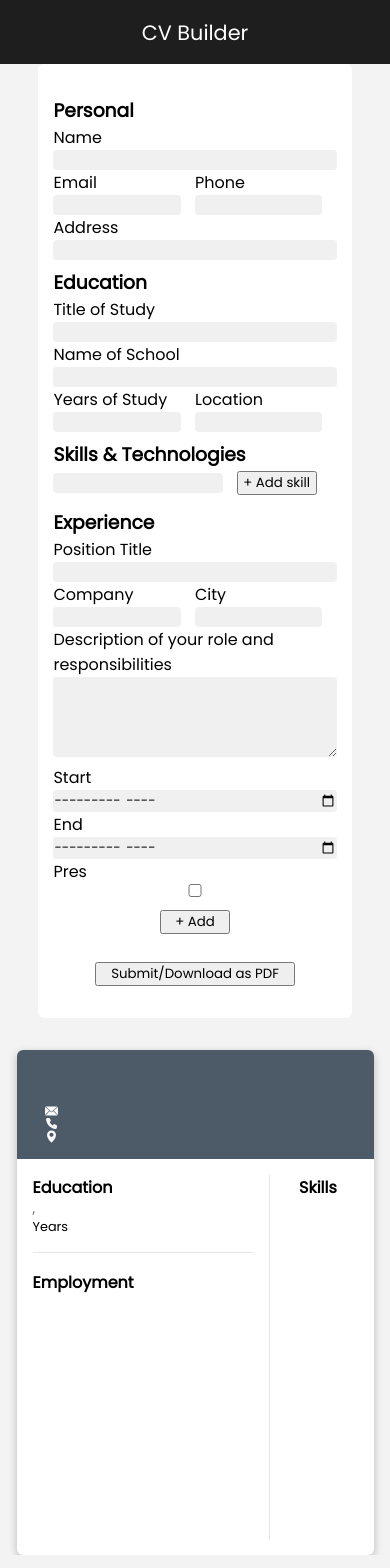
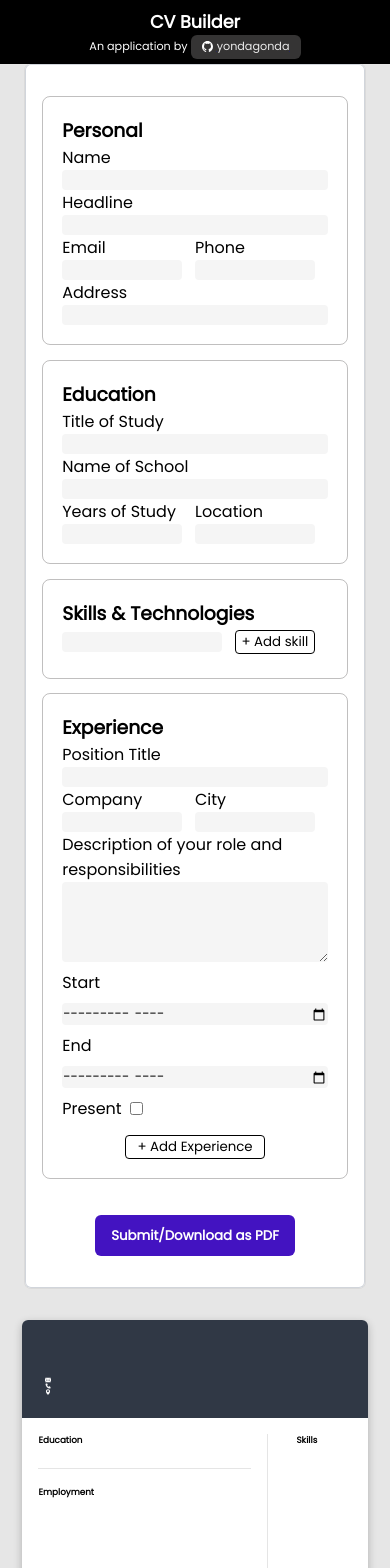
Before and after one commit to yondagonda/Project-CV-Application, a React (Create React App) app: page / in a window 390 px wide. Shown: the top 1568 px of the page. Built offline with nearby package versions, Linux system fonts and the light colour scheme.

Commit message:
release version 1.0.0

```diff
--- a/src/App.js
+++ b/src/App.js
@@ -5,6 +5,7 @@ import Education from './components/education';
 import { Experience, AddExperienceToForm } from './components/experience';
 import { Skills, SkillsForm } from './components/skills';
 import uniqid from 'uniqid';
+import githubIcon from './img/github.svg';
 
 class App extends Component {
   constructor() {
@@ -12,6 +13,7 @@ class App extends Component {
 
     this.state = {
       nameInput: { text: '' },
+      headlineInput: { text: ' ' },
       emailInput: { text: '' },
       phoneInput: { text: '' },
       addressInput: { text: '' },
@@ -45,7 +47,6 @@ class App extends Component {
   };
 
   handlePresentChange = () => {
-    console.log(this.state.experienceInput);
     this.setState((prevState) => ({
       experienceInput: {
         ...prevState.experienceInput,
@@ -141,7 +142,6 @@ class App extends Component {
       },
       () => {
         this.onAddExperience();
-        console.log(this.state.allExperiences);
       }
     );
   };
@@ -174,7 +174,22 @@ class App extends Component {
   render() {
     return (
       <>
-        <footer>CV Builder</footer>
+        <footer>
+          <div className="main-title">CV Builder</div>
+          <div className="creator">
+            An application by
+            <a href="https://github.com/yondagonda" alt="link to Github">
+              <button className="github" spellCheck="false" data-gramm="false">
+                <img
+                  src={githubIcon}
+                  className="github-icon"
+                  alt="github icon"
+                />
+                <div className="github-name">yondagonda</div>
+              </button>
+            </a>
+          </div>
+        </footer>
         <div className="app">
           <main>
             <form>
@@ -186,6 +201,13 @@ class App extends Component {
                   id="nameInput"
                   onChange={this.handleChange}
                   value={this.state.nameInput.text}
+                ></input>
+                <label htmlFor="headlineInput">Headline </label>
+                <input
+                  type="text"
+                  id="headlineInput"
+                  onChange={this.handleChange}
+                  value={this.state.headlineInput.text}
                 ></input>
                 <div className="emailPhone">
                   <div className="emailPhoneContainer">
@@ -345,7 +367,8 @@ class App extends Component {
                     value={this.state.experienceInput.endDate.text}
                     disabled={this.state.experienceInput.presentChecked}
                   ></input>
-                  <label htmlFor="present">Pres</label>
+                  <div className="present-checkbox">
+                    <label htmlFor="present">Present</label>
                     <input
                       type="checkbox"
                       id="present"
@@ -354,12 +377,13 @@ class App extends Component {
                       onChange={this.handlePresentChange}
                     ></input>
                   </div>
+                </div>
                 <button
                   className="add-experience"
                   type="button"
                   onClick={this.onAddExperience}
                 >
-                  + Add
+                  + Add Experience
                 </button>
                 <button
                   className="confirm-edits"
@@ -370,8 +394,9 @@ class App extends Component {
                 </button>
               </section>
 
-              <button className="submit-button" type="submit">
+              <button className="submit-button" type="button">
                 Submit/Download as PDF
+                {/* change button type to 'submit', later when implementing the PDF download feature */}
               </button>
             </form>
           </main>
@@ -383,14 +408,18 @@ class App extends Component {
             <div className="preview-main">
               <div>
                 <div className="education-section">
-                  <div className="title-education small">Education</div>
+                  <div className="title-education small main-header">
+                    Education
+                  </div>
                   <Education educationDetails={this.state} />
                 </div>
 
                 <hr className="line"></hr>
 
                 <div className="experience-section">
-                  <div className="title-experience small">Employment</div>
+                  <div className="title-experience small main-header">
+                    Employment
+                  </div>
                   <Experience
                     theExperience={this.state.experienceInput}
                     experienceDetails={this.state.allExperiences}
@@ -399,7 +428,7 @@ class App extends Component {
               </div>
 
               <div className="skills-section">
-                <div className="title-skills small"> Skills</div>
+                <div className="title-skills small main-header"> Skills</div>
                 <Skills
                   skillDetails={this.state.allSkills}
                   theSkill={this.state.skillInput}
--- a/src/components/education.js
+++ b/src/components/education.js
@@ -4,13 +4,13 @@ export default function Education(props) {
   const { schoolName, titleOfStudy, lengthOfStudy, eduCity } =
     props.educationDetails;
   return (
-    <div className="education-container">
+    <div className="education-container secondary-fs">
       <div className="small">{titleOfStudy.text}</div>
       <div className="school-info greyed">
         <div>{schoolName.text}</div>
-        <div>, {eduCity.text}</div>
+        <div>{eduCity.text ? `, ${eduCity.text}` : ''}</div>
       </div>
-      <div>{lengthOfStudy.text} Years</div>
+      <div>{lengthOfStudy.text ? `${lengthOfStudy.text} Years` : ''}</div>
     </div>
   );
 }
--- a/src/components/experience.js
+++ b/src/components/experience.js
@@ -1,6 +1,7 @@
 import React from 'react';
 import format from 'date-fns/format';
 import trashIcon from '../img/trash.svg';
+import pencilIcon from '../img/pencil.svg';
 
 export function Experience(props) {
   const {
@@ -14,10 +15,9 @@ export function Experience(props) {
   } = props.theExperience;
 
   const { experienceDetails } = props;
-  console.log(experienceDetails);
 
   return (
-    <ul>
+    <ul className="list-of-experience">
       {experienceDetails.map((experience, index) => {
         if (experience.editItem === false) {
           return (
@@ -29,21 +29,18 @@ export function Experience(props) {
                     {`${experience.positionTitle.text} `}
                   </div>
                   <div className="company-info greyed">
-                    {`${experience.companyName.text} `}
+                    {`${experience.companyName.text}, `}
                     {`${experience.cityName.text} `}
                   </div>
                   <div className="text-area">
                     {experience.taskDescription.text}
                   </div>
                 </div>
-                <div className="employment">
+
                 <div className="employment-dates">
                   <div>
                     {experience.startDate.text
-                        ? format(
-                            new Date(experience.startDate.text),
-                            'MMM yyyy'
-                          )
+                      ? format(new Date(experience.startDate.text), 'MMM yyyy')
                       : ''}{' '}
                     -{' '}
                     {experience.endDate.text
@@ -51,7 +48,6 @@ export function Experience(props) {
                       : experience.presentChecked
                       ? 'Present'
                       : ''}
-                    </div>
                   </div>
                 </div>
               </div>
@@ -69,7 +65,7 @@ export function Experience(props) {
             </div>
             <div className="text-area">{taskDescription.text}</div>
           </div>
-          <div className="employment">
+
           <div className="employment-dates">
             <div>
               {startDate.text
@@ -83,7 +79,6 @@ export function Experience(props) {
             </div>
           </div>
         </div>
-        </div>
       </li>
     </ul>
   );
@@ -93,26 +88,25 @@ export function AddExperienceToForm(props) {
   const { experienceDetails } = props;
 
   return (
-    <ul>
+    <ul className="existing-experiences">
       {experienceDetails.map((experience, index) => {
         return (
           <div className="experiences" key={experience.id}>
-            <div>
+            <div className="grey">
               {experience.positionTitle.text} at {experience.companyName.text}
-            </div>
               <img
                 src={trashIcon}
                 className="delete-icon"
                 alt="delete-icon"
                 onClick={() => props.handleExperienceDelete(experience.id)}
               />
-            <button
-              type="button"
+              <img
+                src={pencilIcon}
                 className="button-disable"
+                alt="pencil-icon"
                 onClick={() => props.handleExperienceEdit(experience.id)}
-            >
-              Edit
-            </button>
+              />
+            </div>
           </div>
         );
       })}
--- a/src/components/personal.js
+++ b/src/components/personal.js
@@ -1,16 +1,16 @@
-// this component will just be reponsible for rendering the 'general' section
 import React from 'react';
 import mailIcon from '../img/mail.svg';
 import phoneIcon from '../img/phone.svg';
 import addressIcon from '../img/address.svg';
 
 export default function Personal(props) {
-  const { emailInput, nameInput, phoneInput, addressInput } =
+  const { emailInput, nameInput, headlineInput, phoneInput, addressInput } =
     props.personalDetails;
   return (
     <>
       <div className="title">{nameInput.text}</div>
-      <div className="top-right largestFS">
+      <div className="headline">{headlineInput.text}</div>
+      <div className="top-right secondary-fs">
         <div className="email-container">
           <img src={mailIcon} className="mail-icon" alt="mail icon" />
           <div>{emailInput.text}</div>
--- a/src/styles/app.css
+++ b/src/styles/app.css
@@ -1,4 +1,5 @@
 @import url('https://fonts.googleapis.com/css2?family=Poppins&display=swap');
+
 *,
 *::before,
 *::after {
@@ -8,52 +9,112 @@
 * {
   margin: 0;
   padding: 0;
-  font-family: 'Poppins', sans-serif;
+  font-family: var(--ff-primary);
 }
 
 body {
-  background-color: rgb(243, 243, 243);
+  background-color: rgb(230, 230, 230);
 }
 :root {
-  /* --clr-primary: rgb(64, 64, 235);
-  --clr-accent: rgb(23, 23, 184); */
-  /* --ff-primary: 'Rubik', sans-serif;
-  --ff-secondary: Arial, Helvetica, sans-serif; */
+  --clr-primary: white;
+  --clr-inputs: rgb(197, 195, 195, 0.17);
+  --clr-existing: rgb(214, 214, 214);
+  --ff-primary: 'Poppins', sans-serif;
+  --fs-primary: 1em;
   --fs-secondary: 0.8em;
+  --fs-big: 2em;
+  --fs-months: 0.8em;
+  --text-area-width: 300px;
 }
 
 footer {
-  background-color: rgb(31, 30, 30);
-  color: white;
+  background-color: black;
+  color: var(--clr-primary);
+  display: flex;
+  justify-content: center;
+  flex-direction: column;
+}
+
+.main-title {
   text-align: center;
-  font-size: 1.3em;
-  padding: 0.8em;
+  font-size: 1.4em;
+  padding-top: 0.5em;
+  display: flex;
+  justify-content: center;
+  font-weight: bold;
+}
+
+.creator {
+  text-align: center;
+  display: flex;
+  font-size: 0.8em;
+  justify-content: center;
+  gap: 0.3em;
+  align-items: center;
+  padding: 0em 0em 0.5em 0em;
+}
+
+.github {
+  background-color: transparent;
+  display: flex;
+  align-items: center;
+  gap: 0.3em;
+  font-size: 1.2em;
+  padding: 0.3em 1em;
+  border: 0;
+  background-color: rgb(53, 52, 52);
+  border-radius: 6px;
+  color: rgb(235, 235, 235);
+}
+
+.github:hover {
+  background-color: rgb(80, 79, 79);
+  transition: background-color 0.3s, color 0.3s;
+  color: #a894db;
+}
+
+.github-name {
+  text-decoration: underline rgb(53, 52, 52);
 }
 
 .app {
   display: flex;
-  width: clamp(370px, 90%, 1400px);
+  width: clamp(370px, 90%, 1500px);
   margin-inline: auto;
   justify-content: center;
   gap: 2em;
   padding: 1em;
 }
 
-@media screen and (max-width: 1400px) {
+@media screen and (max-width: 1350px) {
   .preview-area {
-    max-height: 673.6px;
-    max-width: 476px;
+    max-height: 825.5px;
+    max-width: 585.5px !important;
+    min-width: 585.5px !important;
+  }
+  main {
+    max-width: 40%;
+  }
+  section {
+    min-width: 90%;
+  }
+  :root {
+    --fs-secondary: 0.63em;
+    --fs-primary: 0.81em;
+    --fs-big: 1.7em;
+    --fs-months: 0.9em;
+    --text-area-width: 250px;
   }
 }
 
-@media screen and (max-width: 1280px) {
+@media screen and (max-width: 1000px) {
   .preview-area {
-    max-height: 505.2px;
-    max-width: 357px;
-    min-width: 356px;
+    max-height: 643.5px;
+    max-width: 456.5px !important;
+    min-width: 456.25px !important;
   }
   main {
-    width: 40%;
+    min-width: 45%;
   }
   section {
     min-width: 90%;
@@ -61,9 +122,19 @@ footer {
   .dates {
     flex-direction: column;
   }
+  :root {
+    --fs-secondary: 0.5em;
+    --fs-primary: 0.65em;
+    --fs-big: 1.4em;
+    --fs-months: 0.8em;
+    --text-area-width: 200px;
+  }
+  .skills {
+    gap: 0.2em !important;
+  }
 }
 
-@media screen and (max-width: 700px) {
+@media screen and (max-width: 850px) {
   .app {
     flex-direction: column;
     align-items: center;
@@ -71,20 +142,81 @@ footer {
     min-width: 360px;
   }
   main {
-    width: 85%;
+    min-width: 85%;
+  }
+  .preview-area {
+    max-height: 757.5px;
+    max-width: 535.5px !important;
+    min-width: 535.5px !important;
+  }
+  :root {
+    --fs-secondary: 0.61em;
+    --fs-primary: 0.8em;
+    --fs-big: 1.6em;
+    --fs-months: 0.85em;
+    --text-area-width: 240px;
+  }
+  .creator {
+    font-size: 0.7em;
+  }
+
+  .github {
+    font-size: 1em;
+  }
+  .main-title {
+    font-size: 1.1em;
+  }
+}
+
+@media screen and (max-width: 560px) {
+  .preview-area {
+    max-height: 643.5px;
+    max-width: 456.5px !important;
+    min-width: 456.25px !important;
+  }
+  :root {
+    --fs-secondary: 0.5em;
+    --fs-primary: 0.65em;
+    --fs-big: 1.4em;
+    --fs-months: 0.8em;
+    --text-area-width: 200px;
+  }
+}
+
+@media screen and (max-width: 480px) {
+  .preview-area {
+    max-height: 488.36px;
+    max-width: 345.11px !important;
+    min-width: 345.1px !important;
+  }
+  main {
+    min-width: 340px;
+  }
+  :root {
+    --fs-secondary: 0.38em;
+    --fs-primary: 0.55em;
+    --fs-big: 1.1em;
+    --fs-months: 0.7em;
+    --text-area-width: 150px;
   }
 }
 
 main {
-  background-color: white;
+  background-color: var(--clr-primary);
   border-radius: 6px;
+  width: 654.39px;
+  box-shadow: rgba(0, 0, 0, 0.05) 0px 0px 0px 1px,
+    rgb(209, 213, 219) 0px 0px 0px 1px inset;
 }
 
 section {
   display: flex;
   flex-direction: column;
   margin-inline: auto;
-  width: 74%;
+  width: 78%;
+  border: 1px solid rgb(46, 45, 45, 0.3);
+  border-radius: 8px;
+  padding: 1.2em;
 }
 
 form {
@@ -93,28 +225,27 @@ form {
   display: flex;
   flex-direction: column;
   align-items: center;
-  gap: 0.5em;
+  gap: 0.9em;
 }
 
 .preview-area {
   box-shadow: rgba(0, 0, 0, 0.24) 0px 3px 8px;
-  background-color: white;
+  background-color: var(--clr-primary);
   border-radius: 6px;
   display: grid;
   grid-template-rows: 1fr 4fr;
-  height: 842px;
-  width: 595px;
-  /* the above height is the size of an a4 paper, width should be 595px, h:842 */
+  height: 926.2px;
+  max-width: 654.5px;
+  min-width: 654.4px;
 }
 
 .top-level {
   padding: 1em 1em 1em 1em;
   display: grid;
-  grid-template-rows: 1fr 1fr;
-  background-color: rgb(77, 90, 104);
+  grid-template-rows: 1fr 0.6fr 1fr;
+  background-color: #303845;
   color: #fafafa;
-  border-top-left-radius: 6px;
-  border-top-right-radius: 6px;
+  border-radius: 6px 6px 0px 0px;
 }
 
 .preview-main {
@@ -123,38 +254,54 @@ form {
 
 .title {
   font-weight: bold;
-  font-size: 2em;
+  font-size: var(--fs-big);
   word-break: break-word;
   padding: 0.4em 0.3em 0em 0.3em;
+}
+
+.headline {
+  padding: 0em 0em 0em 0.5em;
+  color: rgb(214, 212, 212);
+  font-size: var(--fs-primary);
 }
 
 .top-right {
   padding: 0em 1em 0em 1em;
 }
 
-.largestFS {
-  font-size: var(--fs-secondary);
-}
-
-.education-container {
+.secondary-fs {
   font-size: var(--fs-secondary);
 }
 
 .small {
   font-weight: bold;
+  padding-bottom: 0.3em;
+}
+
+.main-header {
+  font-size: var(--fs-primary);
 }
 
 .dates {
   display: flex;
   padding-top: 0.5em;
   justify-content: space-evenly;
-  /* flex-shrink: 0;
-  height: 2em; */
+  gap: 0.5em;
 }
 
 .submit-button {
   width: 200px;
-  margin-top: 1.5em;
+  margin-top: 1.6em;
+  background-color: #4313c1;
+  color: var(--clr-primary);
+  font-weight: bold;
+  padding: 0.8em;
+  border: 0;
+  border-radius: 6px;
+}
+.submit-button:hover {
+  background-color: #6634e7;
+  transition: background-color 0.3s;
 }
 
 .company-info,
@@ -167,6 +314,16 @@ form {
 
 .greyed {
   color: rgb(88, 87, 87);
+}
+
+.grey {
+  background-color: var(--clr-existing);
+  display: flex;
+  align-items: center;
+  gap: 0.4em;
+  border-radius: 5px;
+  padding: 0em 0.1em;
+  font-size: 0.9em;
 }
 
 .company-divs,
@@ -187,10 +344,8 @@ form {
 }
 
 .line {
-  margin-top: 1em;
-  margin-bottom: 1em;
+  margin: 1em 0em 1em 0em;
   border: 0;
-  height: 0;
   border-top: 1px solid rgba(0, 0, 0, 0.1);
   border-bottom: 1px solid rgba(255, 255, 255, 0.3);
 }
@@ -203,18 +358,24 @@ form {
 
 .employment-dates {
   display: flex;
+  font-size: var(--fs-months);
+}
+
+.list-of-experience {
+  display: flex;
+  flex-direction: column;
+  gap: 0.7em;
 }
 
 input,
 textarea {
-  background-color: rgb(197, 195, 195, 0.25);
+  background-color: var(--clr-inputs);
   border: 0;
   border-radius: 4px;
 }
 
 .text-area {
-  max-width: 250px;
-  /* this width will need to be updated based on screen size, font size, etc. */
+  max-width: var(--text-area-width);
   overflow-wrap: break-word;
 }
 
@@ -242,70 +403,106 @@ textarea {
   margin-left: 1em;
 }
 
-.skill-list {
-  font-size: var(--fs-secondary);
-}
-
 .skill-list-form-container {
   display: flex;
   flex-direction: row;
   gap: 0.2em 0.4em;
   flex-wrap: wrap;
   max-width: 432.48px;
-  /* the width setting above will likely require media queries */
+}
+
+.skill-list {
+  font-size: var(--fs-secondary);
 }
 
 .skill-list-form {
-  background-color: rgb(197, 195, 195, 0.25);
+  background-color: var(--clr-existing);
   margin-bottom: 0.3em;
   display: flex;
   align-items: center;
   gap: 0.2em;
+  border-radius: 5px;
+  padding: 0em 0.1em;
+  font-size: 0.9em;
 }
 
 .add-experience,
 .confirm-edits {
-  width: 70px;
+  width: 140px;
   margin-inline: auto;
   margin-top: 1em;
 }
 
+.add-skill,
+.add-experience,
+.confirm-edits {
+  background-color: var(--clr-primary);
+  border: 1px solid black;
+  border-radius: 4px;
+  padding: 0.1em 0.1em;
+}
+
+.add-skill:hover,
+.add-experience:hover,
+.confirm-edits:hover {
+  background-color: rgba(150, 111, 236, 0.1);
+  transition: background-color 0.3s;
+  border: 1px thick #9a4dc7;
+}
+
 .confirm-edits {
   display: none;
+  width: 100px;
 }
 
 .mail-icon,
 .phone-icon,
 .address-icon,
-.delete-icon {
+.delete-icon,
+.button-disable,
+.github-icon {
   height: 1em;
 }
 
 .email-container,
 .phone-container,
 .address-container {
-  display: flex;
   align-items: center;
-  gap: 0.5em;
 }
 
 .delete-icon:hover {
   filter: invert(13%) sepia(90%) saturate(6009%) hue-rotate(359deg)
     brightness(113%) contrast(114%);
+  transition: filter 0.2s;
+}
+
+.button-disable:hover {
+  filter: invert(51%) sepia(71%) saturate(3010%) hue-rotate(161deg)
+    brightness(94%) contrast(102%);
+  transition: filter 0.2s;
 }
 
 .no-dot-point {
   list-style: none;
 }
 
-.experiences {
-  display: flex;
-  gap: 0.5em;
-  align-items: center;
-}
-
+.existing-experiences,
 .skills {
   display: flex;
   flex-direction: column;
+  gap: 0.2em;
+}
+
+.present-checkbox,
+.skills,
+.experiences,
+.email-container,
+.phone-container,
+.address-container {
+  display: flex;
   gap: 0.5em;
 }
+
+.experiences {
+  align-items: center;
+}
```
Also changed, not shown: src/img/github.svg (added), src/img/pencil.svg (added). Lines whose indentation alone changed are shown as unchanged.
